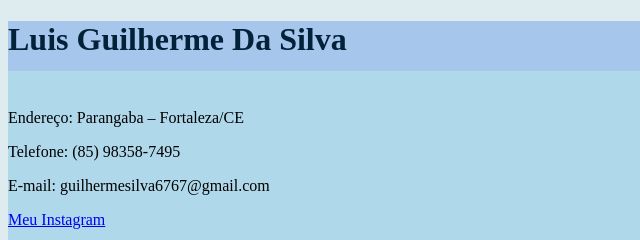
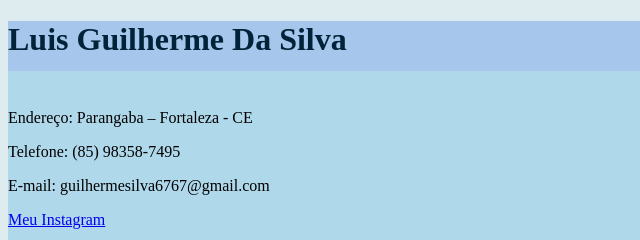
Before and after one commit to LuisGustavoVG/hub-curriculo-startup, a plain HTML site: page pages/guilherme.html in a window 1280 px wide. Shown: the top 240 px of the page, 0-640 px from the left. Drawn offline with Linux system fonts and the light colour scheme.

```diff
--- a/pages/guilherme.html
+++ b/pages/guilherme.html
@@ -15,7 +15,7 @@
       <h1>Luis Guilherme Da Silva</h1>
 <hr class="linha-horizontal">
 
-      <p>Endereço: Parangaba – Fortaleza/CE</p>
+       <p>Endereço: Parangaba – Fortaleza - CE</p>
 
       <p>Telefone: (85) 98358-7495</p>
 
```
